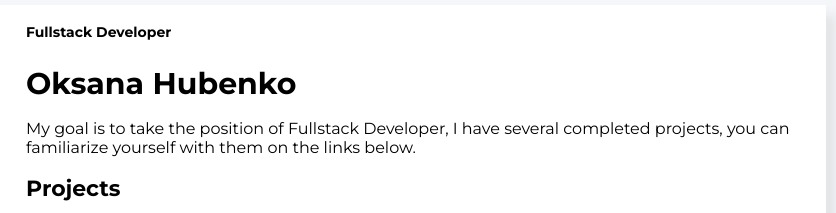
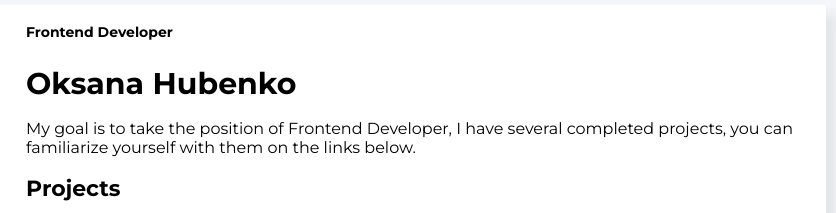
Before and after one commit to Oksana-Hubenko89/CV, a plain HTML site: page index.html in a window 1280 px wide. Shown: the top 213 px of the page, 414-1250 px from the left. Drawn offline with Linux system fonts and the light colour scheme.

Commit message:
frontend

```diff
--- a/index.html
+++ b/index.html
@@ -106,10 +106,10 @@
       <div class="about-me">
         <!--about me main info-->
         <div>
-          <h2 class="vacansy"> Fullstack Developer</h2>
+          <h2 class="vacansy"> Frontend Developer</h2>
           <h1 class="name">Oksana Hubenko</h1>
           <p class="info">
-          <p>My goal is to take the position of Fullstack Developer, I have several completed projects, you can familiarize yourself
+          <p>My goal is to take the position of Frontend Developer, I have several completed projects, you can familiarize yourself
           with them on the links below.</p>
 
         </div>
```
